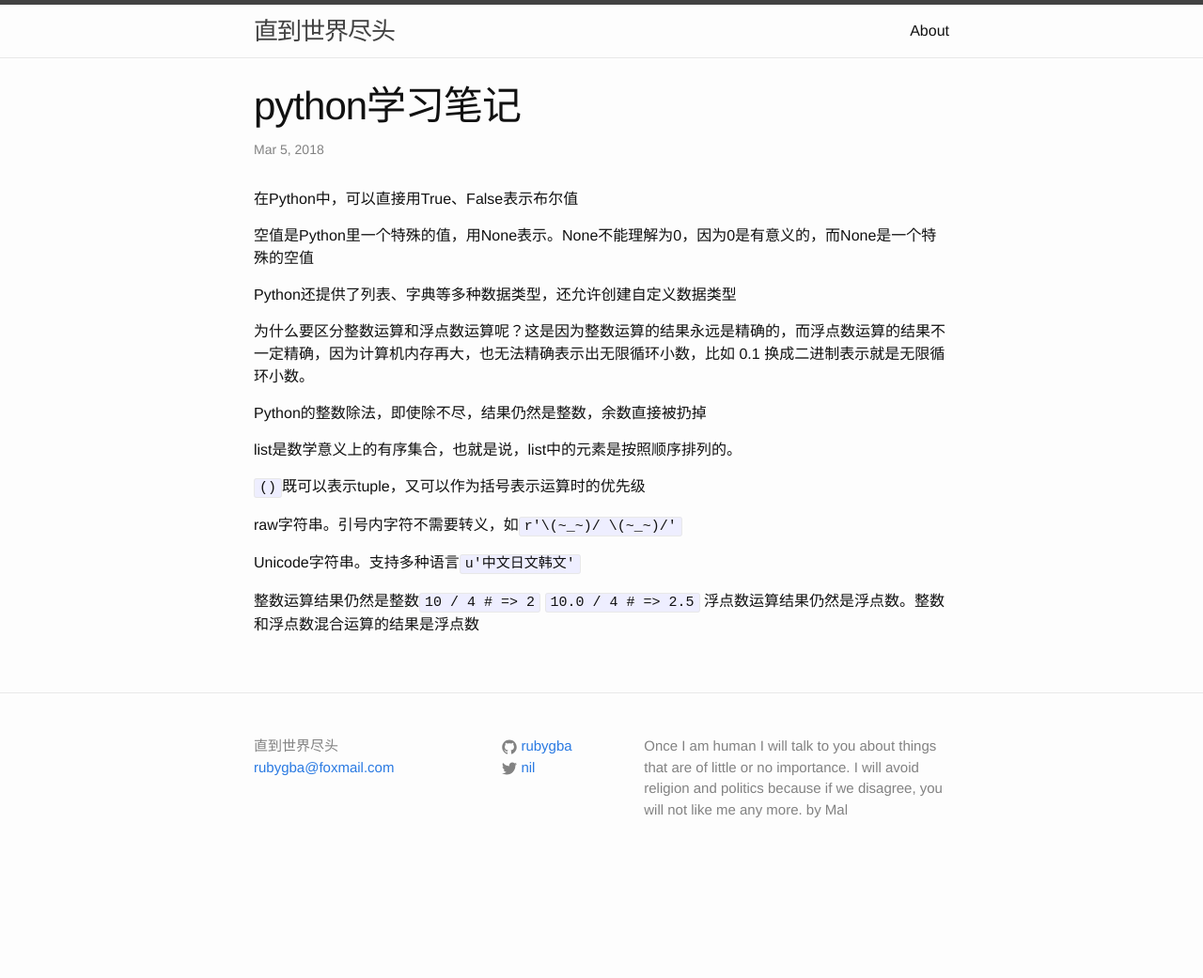
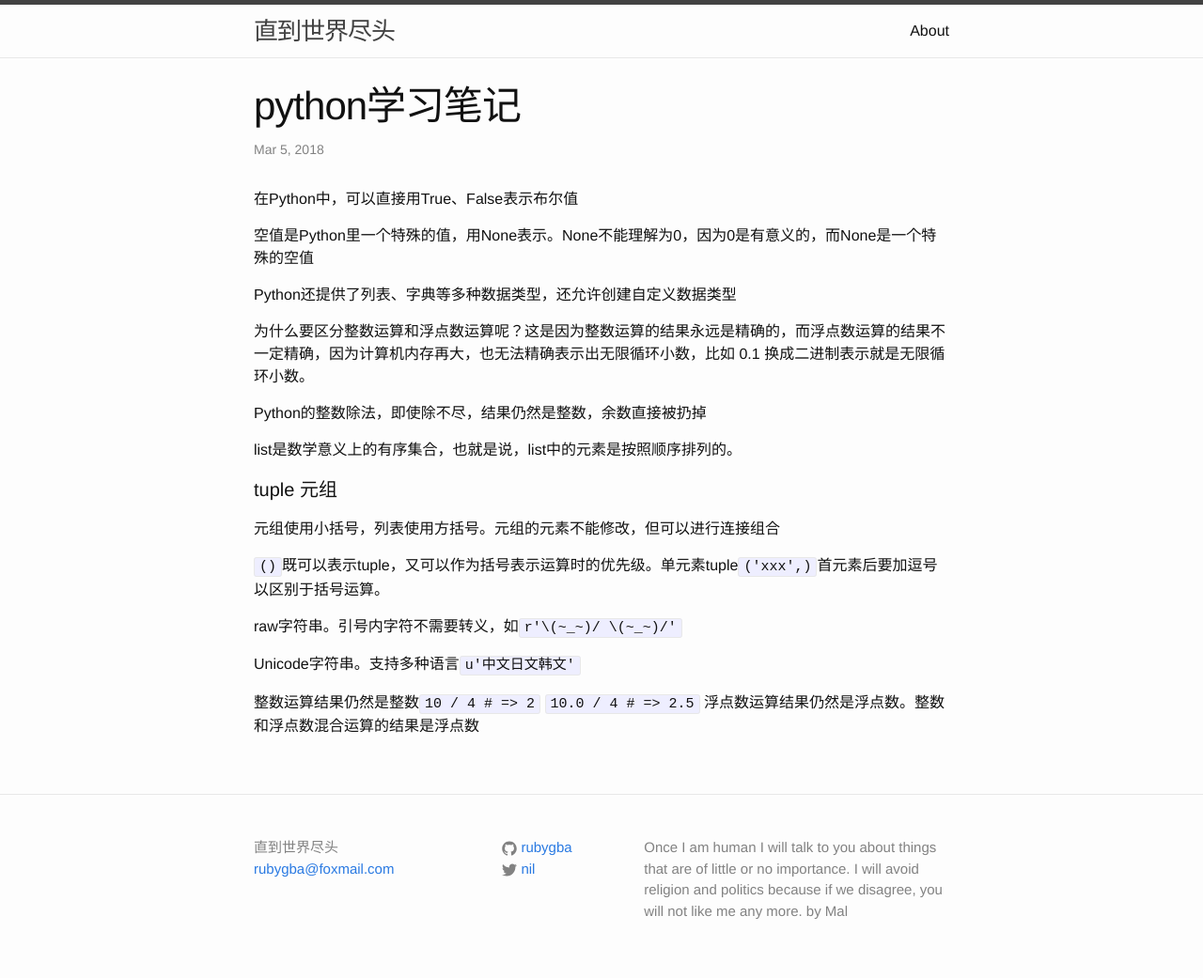
Before and after one commit to rubygba/blog, a Jekyll site: the page built from _posts/2018-03-05-memo-python.md, in a window 1280 px wide. Shown: the whole page at 94% size. Built offline with Jekyll 4.4.1, drawn with Linux system fonts in a browser that asks for light colours; comment, search, counter and statistics services are not loaded; before the commit the page ends 933 px from its top, so only the background shows below that.

Commit message:
add: new md

```diff
--- a/_posts/2018-03-05-memo-python.md
+++ b/_posts/2018-03-05-memo-python.md
@@ -17,7 +17,11 @@ Python的整数除法，即使除不尽，结果仍然是整数，余数直接
 
 list是数学意义上的有序集合，也就是说，list中的元素是按照顺序排列的。
 
-`()`既可以表示tuple，又可以作为括号表示运算时的优先级
+#### tuple 元组
+
+元组使用小括号，列表使用方括号。元组的元素不能修改，但可以进行连接组合
+
+`()`既可以表示tuple，又可以作为括号表示运算时的优先级。单元素tuple`('xxx',)`首元素后要加逗号以区别于括号运算。
 
 raw字符串。引号内字符不需要转义，如`r'\(~_~)/ \(~_~)/'`
 
```
Also changed, not shown: _posts/2018-04-12-translation-complexities-of-infinite-scroller.md (added, +6 -0 lines).
